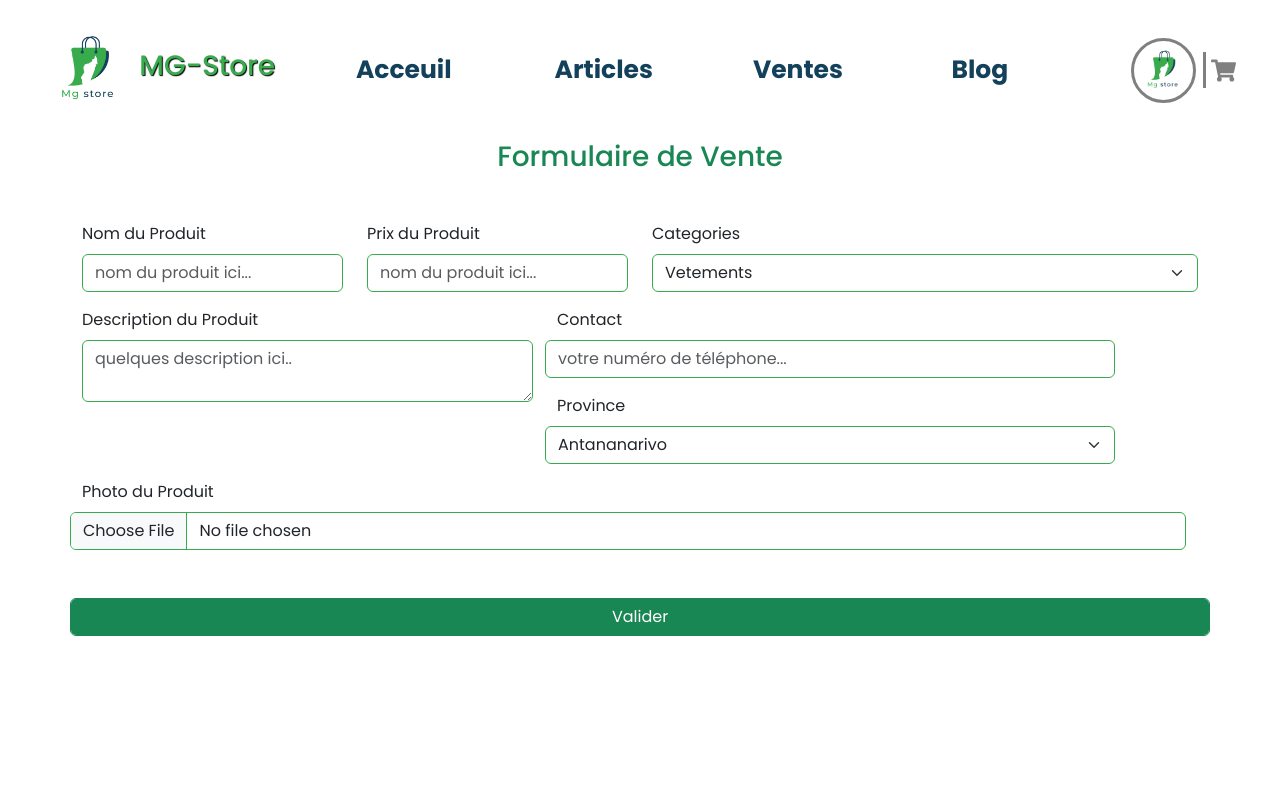
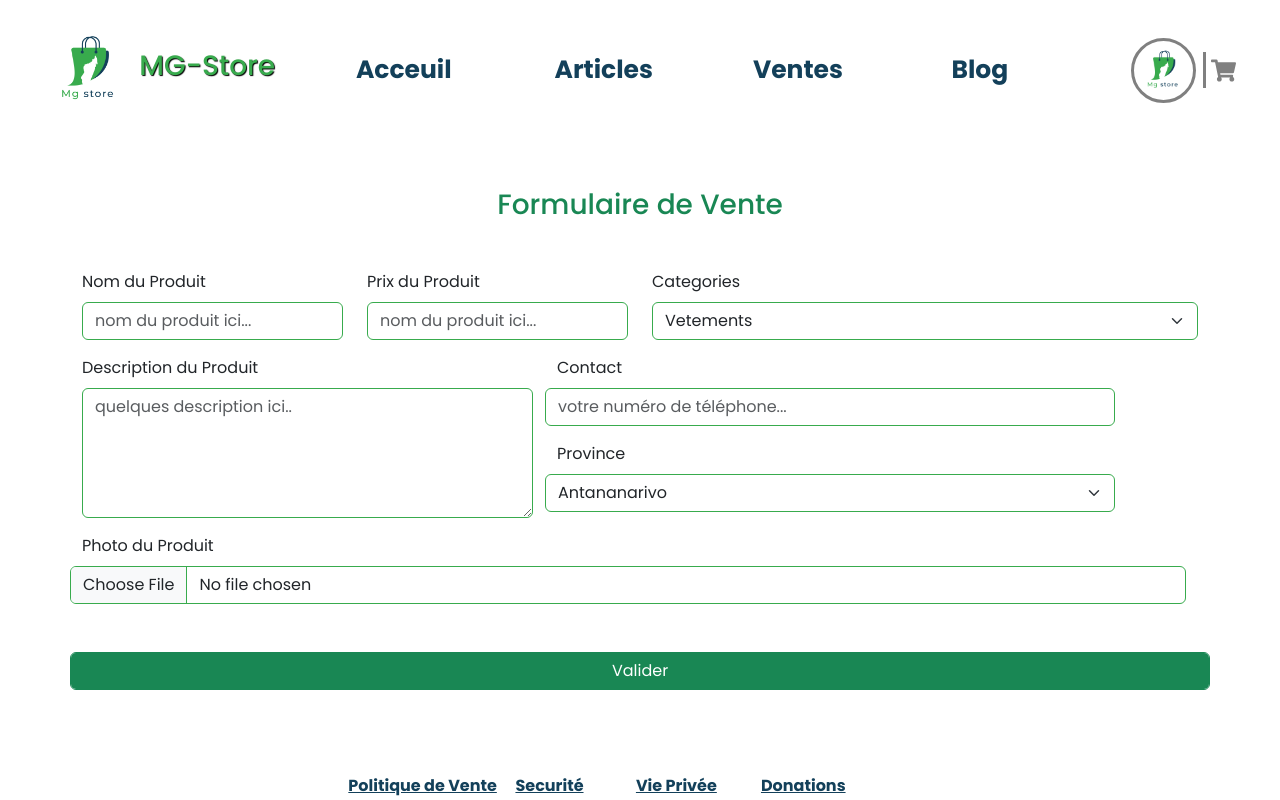
Before and after one commit to Princee04/Mg-Store, a React (Vite) app: page /vendres in a window 1280 px wide. Built offline with nearby package versions, Linux system fonts and the light colour scheme.

Commit message:
adding footer link

```diff
--- a/src/components/Sell/Sell.jsx
+++ b/src/components/Sell/Sell.jsx
@@ -2,12 +2,13 @@ import React from 'react';
 import Header from '../Header/Header';
 import "bootstrap/dist/css/bootstrap.min.css"
 import './sell.css'
+import {Link} from 'react-router-dom'
 
 const Sell = () => {
     return (
         <div>
             <Header/>
-            <div className="container">
+            <div className="container mt-5">
                 <h3 className='text-center text-success'>Formulaire de Vente</h3>
                 <div className="form-container mt-5">
                     <form>
@@ -61,6 +62,12 @@ const Sell = () => {
                         </div>
                     </form>
                 </div>
+                <footer className='sell-footer'>
+                    <Link className='footer-link'  to='' >Politique de Vente</Link>
+                    <Link className='footer-link' to='' >Securité</Link>
+                    <Link className='footer-link' to='' >Vie Privée</Link>
+                    <Link className='footer-link' to='' >Donations</Link>
+                </footer>
             </div>
         </div>
     );
--- a/src/components/Sell/sell.css
+++ b/src/components/Sell/sell.css
@@ -2,3 +2,24 @@
     border:1px solid #38ab4d;
     outline: #38ab4d;
 }
+
+#description{
+    height: 130px;
+}
+
+.sell-footer {
+    position: absolute;
+    bottom: 2px;
+    margin-left: 20%;
+    display: grid;
+    grid-template-columns: 2fr  1fr 2fr 1fr;
+    /* margin: auto; */
+    /* width: 40%; */
+
+}
+
+.footer-link{
+    color: #13405a;
+    /* text-decoration: none; */
+    text-align: center;
+}
```
